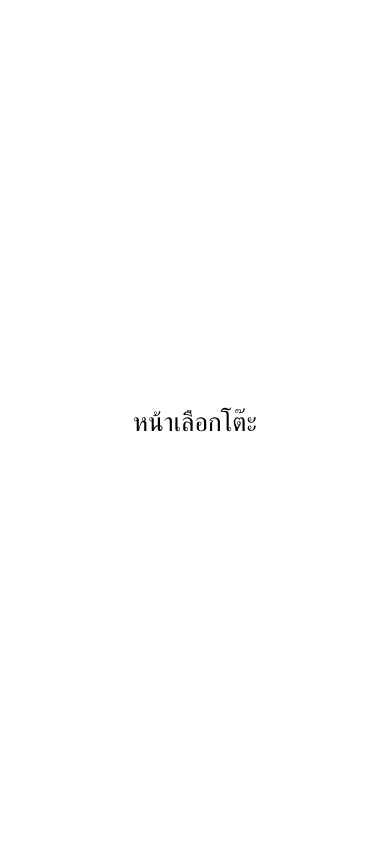
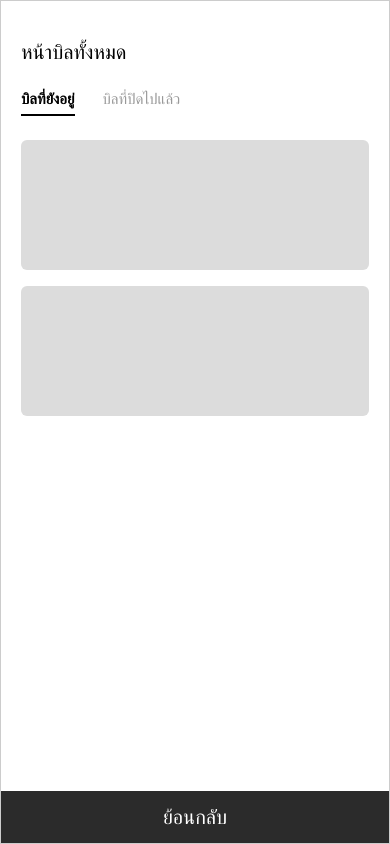
Before and after one commit to wrmls05/Project-Restaurant, a React Native app: screen /AllBillsScreen in a window 390 px wide. Built offline with nearby package versions, Linux system fonts and the light colour scheme.

Commit message:
Add files via upload

```diff
--- a/App.js
+++ b/App.js
@@ -1,13 +1,27 @@
 import { StatusBar } from 'expo-status-bar';
-import { View } from 'react-native';
+import { NavigationContainer } from '@react-navigation/native';
+import { createNativeStackNavigator } from '@react-navigation/native-stack';
 
-import TableScreen from './src/screens/TableScreen';
+import StuffScreen from './src/screens/StuffScreen';
+import QueOrderScreen from './src/screens/QueOrderScreen';
+import AllBillsScreen from './src/screens/AllBillsScreen';
+
+const Stack = createNativeStackNavigator();
 
 export default function App() {
   return (
     <>
       <StatusBar style="auto" />
-      <TableScreen />
+      <NavigationContainer>
+        <Stack.Navigator
+          initialRouteName="StuffScreen"
+          screenOptions={{ headerShown: false }}
+        >
+          <Stack.Screen name="StuffScreen" component={StuffScreen} />
+          <Stack.Screen name="QueOrderScreen" component={QueOrderScreen} />
+          <Stack.Screen name="AllBillsScreen" component={AllBillsScreen} />
+        </Stack.Navigator>
+      </NavigationContainer>
     </>
   );
 }
--- /dev/null
+++ b/src/screens/AllBillsScreen.js
@@ -0,0 +1,86 @@
+import { useState } from "react";
+import { View, Text, TouchableOpacity, FlatList } from "react-native";
+
+import { styles } from "../styles/Billsstyle";
+
+const placeholderBills = [
+    { id: '1', status: 'open' },
+    { id: '2', status: 'open' },
+    { id: '3', status: 'closed' },
+]
+
+const TABS = {
+    OPEN: 'open',
+    CLOSED: 'closed',
+}
+
+export default function AllBillsScreen({ navigation }) {
+    const [activeTab, setActiveTab] = useState(TABS.OPEN)
+
+    const handleGoBack = () => {
+        navigation.navigate('StuffScreen')
+    }
+
+    const handlePressBill = (bill) => {
+        console.log('กดบิล', bill.id)
+    }
+
+    const filteredBills = placeholderBills.filter((bill) => bill.status === activeTab)
+
+    const renderBillCard = ({ item }) => (
+        <TouchableOpacity
+            style={styles.card}
+            onPress={() => handlePressBill(item)}
+            activeOpacity={0.7}
+        >
+        </TouchableOpacity>
+    )
+
+    return (
+        <View style={styles.container}>
+            <View style={styles.content}>
+                <Text style={styles.header}>หน้าบิลทั้งหมด</Text>
+
+                <View style={styles.tabRow}>
+                    <TouchableOpacity
+                        style={styles.tabButton}
+                        onPress={() => setActiveTab(TABS.OPEN)}
+                        activeOpacity={0.7}
+                    >
+                        <Text style={[styles.tabText, activeTab === TABS.OPEN && styles.tabTextActive]}>
+                            บิลที่ยังอยู่
+                        </Text>
+                        {activeTab === TABS.OPEN && <View style={styles.tabUnderline} />}
+                    </TouchableOpacity>
+
+                    <TouchableOpacity
+                        style={styles.tabButton}
+                        onPress={() => setActiveTab(TABS.CLOSED)}
+                        activeOpacity={0.7}
+                    >
+                        <Text style={[styles.tabText, activeTab === TABS.CLOSED && styles.tabTextActive]}>
+                            บิลที่ปิดไปแล้ว
+                        </Text>
+                        {activeTab === TABS.CLOSED && <View style={styles.tabUnderline} />}
+                    </TouchableOpacity>
+                </View>
+
+                <FlatList
+                    data={filteredBills}
+                    keyExtractor={(item) => item.id}
+                    renderItem={renderBillCard}
+                    contentContainerStyle={styles.listContent}
+                    showsVerticalScrollIndicator={false}
+                />
+            </View>
+
+            <TouchableOpacity
+                style={styles.bottomBar}
+                onPress={handleGoBack}
+                activeOpacity={0.8}
+            >
+                <Text style={styles.bottomBarText}>ย้อนกลับ</Text>
+            </TouchableOpacity>
+        </View>
+    )
+}
--- /dev/null
+++ b/src/screens/QueOrderScreen.js
@@ -0,0 +1,55 @@
+import { View, Text, TouchableOpacity, FlatList } from "react-native";
+
+import { styles } from "../styles/OrderStyle";
+
+
+const placeholderOrders = [
+    { id: '1' },
+    { id: '2' },
+    { id: '3' },
+    { id: '4' },
+]
+
+export default function QueOrdersScreen({ navigation }) {
+
+    const handleGoBack = () => {
+        navigation.navigate('StuffScreen')
+    }
+
+    const handlePressOrder = (order) => {
+        console.log('กดออเดอร์', order.id)
+    }
+
+    const renderOrderCard = ({ item }) => (
+        <TouchableOpacity
+            style={styles.card}
+            onPress={() => handlePressOrder(item)}
+            activeOpacity={0.7}
+        >
+        </TouchableOpacity>
+    )
+
+    return (
+        <View style={styles.container}>
+            <View style={styles.content}>
+                <Text style={styles.header}>หน้าคิวออเดอร์</Text>
+
+                <FlatList
+                    data={placeholderOrders}
+                    keyExtractor={(item) => item.id}
+                    renderItem={renderOrderCard}
+                    contentContainerStyle={styles.listContent}
+                    showsVerticalScrollIndicator={false}
+                />
+            </View>
+
+            <TouchableOpacity
+                style={styles.bottomBar}
+                onPress={handleGoBack}
+                activeOpacity={0.8}
+            >
+                <Text style={styles.bottomBarText}>ย้อนกลับ</Text>
+            </TouchableOpacity>
+        </View>
+    )
+}
--- /dev/null
+++ b/src/screens/StuffScreen.js
@@ -0,0 +1,40 @@
+import { View, Text, TouchableOpacity } from "react-native";
+
+import { styles } from '../styles/StuffStyle'
+
+export default function StuffScreen({ navigation }) {
+
+    const handleViewOrders = () => {
+        navigation.navigate('QueOrderScreen')
+    }
+
+    const handleViewBills = () => {
+        navigation.navigate('AllBillsScreen')
+    }
+
+    return (
+        <View style={styles.container}>
+            <View style={styles.content}>
+                <Text style={styles.header}>ฝั่งครัวและพนักงาน</Text>
+
+                <View style={styles.buttonRow}>
+                    <TouchableOpacity
+                        style={styles.button}
+                        onPress={handleViewOrders}
+                        activeOpacity={0.7}
+                    >
+                        <Text style={styles.buttonText}>ดูคิวออเดอร์</Text>
+                    </TouchableOpacity>
+
+                    <TouchableOpacity
+                        style={styles.button}
+                        onPress={handleViewBills}
+                        activeOpacity={0.7}
+                    >
+                        <Text style={styles.buttonText}>ดูบิลทั้งหมด</Text>
+                    </TouchableOpacity>
+                </View>
+            </View>
+        </View>
+    )
+}
--- /dev/null
+++ b/src/styles/Billsstyle.js
@@ -0,0 +1,64 @@
+import { StyleSheet } from "react-native";
+
+export const styles = StyleSheet.create({
+  container: {
+    flex: 1,
+    backgroundColor: '#fff',
+    borderWidth: 1,
+    borderColor: '#ccc',
+  },
+  content: {
+    flex: 1,
+    paddingTop: 24,
+    paddingHorizontal: 20,
+  },
+  header: {
+    fontSize: 20,
+    fontWeight: '400',
+    color: '#000',
+    marginBottom: 25,
+    paddingTop: 15,
+  },
+  tabRow: {
+    flexDirection: 'row',
+    marginBottom: 16,
+  },
+  tabButton: {
+    marginRight: 28,
+    paddingBottom: 8,
+  },
+  tabText: {
+    fontSize: 15,
+    color: '#999',
+    fontWeight: '400',
+  },
+  tabTextActive: {
+    color: '#000',
+    fontWeight: '600',
+  },
+  tabUnderline: {
+    marginTop: 6,
+    height: 2,
+    backgroundColor: '#000',
+  },
+  listContent: {
+    paddingBottom: 20,
+  },
+  card: {
+    height: 130,
+    backgroundColor: '#dcdcdc',
+    borderRadius: 6,
+    marginBottom: 16,
+  },
+  bottomBar: {
+    backgroundColor: '#2b2b2b',
+    paddingVertical: 14,
+    alignItems: 'center',
+    justifyContent: 'center',
+  },
+  bottomBarText: {
+    fontSize: 20,
+    color: '#fff',
+    fontWeight: '500',
+  },
+})
--- /dev/null
+++ b/src/styles/OrderStyle.js
@@ -0,0 +1,43 @@
+import { StyleSheet } from "react-native";
+
+export const styles = StyleSheet.create({
+  container: {
+    flex: 1,
+    backgroundColor: '#fff',
+    borderWidth: 1,
+    borderColor: '#ccc',
+  },
+  content: {
+    flex: 1,
+    paddingTop: 20,
+    paddingHorizontal: 20,
+  },
+  header: {
+    fontSize: 20,
+    fontWeight: '400',
+    color: '#000',
+    marginBottom: 16,
+    paddingTop: 25,
+  },
+  listContent: {
+    paddingBottom: 20,
+  },
+  card: {
+    // Placeholder style เตรียมไว้สำหรับข้อมูลออเดอร์จริงที่จะเชื่อมเข้ามา
+    height: 130,
+    backgroundColor: '#dcdcdc',
+    borderRadius: 6,
+    marginBottom: 16,
+  },
+  bottomBar: {
+    backgroundColor: '#2b2b2b',
+    paddingVertical: 14,
+    alignItems: 'center',
+    justifyContent: 'center',
+  },
+  bottomBarText: {
+    fontSize: 20,
+    color: '#fff',
+    fontWeight: '500',
+  },
+})
--- /dev/null
+++ b/src/styles/StuffStyle.js
@@ -0,0 +1,52 @@
+import { StyleSheet } from "react-native";
+
+export const styles = StyleSheet.create({
+  container: {
+    flex: 1,
+    backgroundColor: '#fff',
+    borderWidth: 1,
+    borderColor: '#ccc',
+  },
+  content: {
+    flex: 1,
+    paddingTop: 24,
+    paddingHorizontal: 20,
+  },
+  header: {
+    fontSize: 20,
+    fontWeight: '400',
+    color: '#000',
+    marginBottom: 25,
+    paddingTop: 15,
+  },
+  buttonRow: {
+    flexDirection: 'row',
+    justifyContent: 'space-between',
+    paddingTop: 350,
+  },
+  button: {
+    flex: 1,
+    backgroundColor: '#B0B0B0',
+    borderRadius: 6,
+    paddingVertical: 22,
+    marginHorizontal: 6,
+    alignItems: 'center',
+    justifyContent: 'center',
+  },
+  buttonText: {
+    fontSize: 23,
+    color: '#fff',
+    fontWeight: '500',
+  },
+  bottomBar: {
+    backgroundColor: '#2b2b2b',
+    paddingVertical: 14,
+    alignItems: 'center',
+    justifyContent: 'center',
+  },
+  bottomBarText: {
+    fontSize: 20,
+    color: '#fff',
+    fontWeight: '500',
+  },
+})
```
